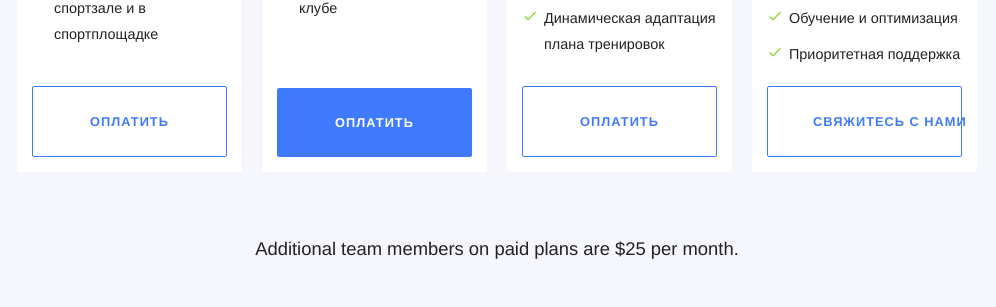
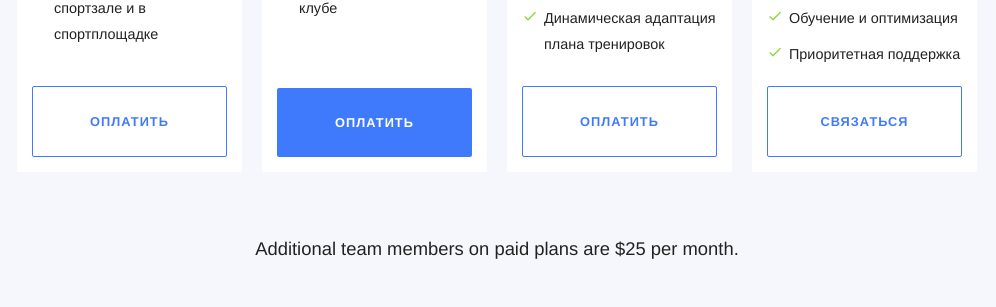
Before and after one commit to RakhimyanTim/adroholic.github.io, a Jekyll site: the page built from pages/pricing.html, in a window 1280 px wide and 900 px high, scrolled down 574 px. Shown: the part 146-453 px from the top of the window, without its empty margins (143-1139 px from the left). Built offline with Jekyll 4.4.1, drawn with Linux system fonts in a browser that asks for light colours; some web fonts are replaced.

Commit message:
Update plans.yml

```diff
--- a/_data/plans.yml
+++ b/_data/plans.yml
@@ -23,5 +23,5 @@
     - Обучение и оптимизация
     - Приоритетная поддержка
   cta:
-    text: Свяжитесь с нами
+    text: Связаться
     link: /contact/
```
